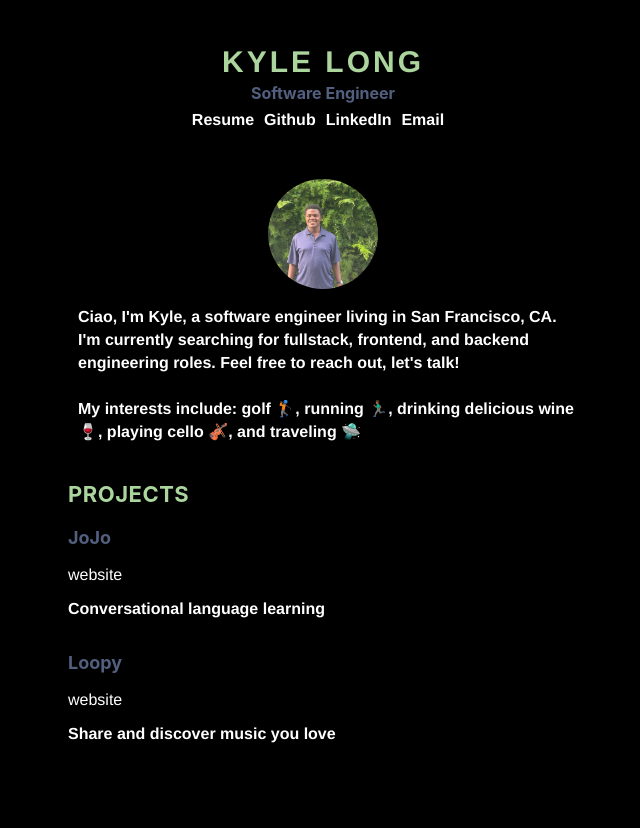
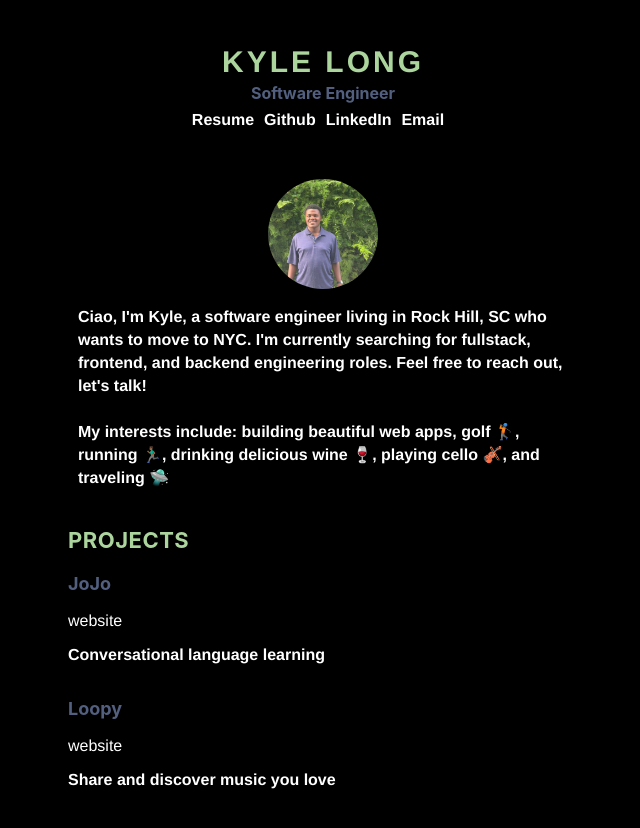
Before and after one commit to kylelong/kyles-portfolio, a React (Create React App) app: page / in a window 1280 px wide. Shown: the top 828 px of the page, without its empty margins (317-957 px from the left). Before the commit the page ends 800 px from the top, so only its background shows below. Built offline with nearby package versions, Linux system fonts and the light colour scheme.

Commit message:
update tagline

```diff
--- a/src/App.js
+++ b/src/App.js
@@ -16,10 +16,10 @@ function App() {
       </div>
       <div>
         <p className="intro">
-          Ciao, I'm Kyle, a software engineer living in San Francisco, CA. I'm
+          Ciao, I'm Kyle, a software engineer living in Rock Hill, SC who wants to move to NYC. I'm
           currently searching for fullstack, frontend, and backend engineering
           roles. Feel free to reach out, let's talk!
-          <br /> <br /> My interests include: golf 🏌🏾, running 🏃🏾‍♂️, drinking
+          <br /> <br /> My interests include: building beautiful web apps, golf 🏌🏾, running 🏃🏾‍♂️, drinking
           delicious wine &#x1F377;, playing cello 🎻, and traveling &#x1f6f8;
         </p>
         <Projects />
```
